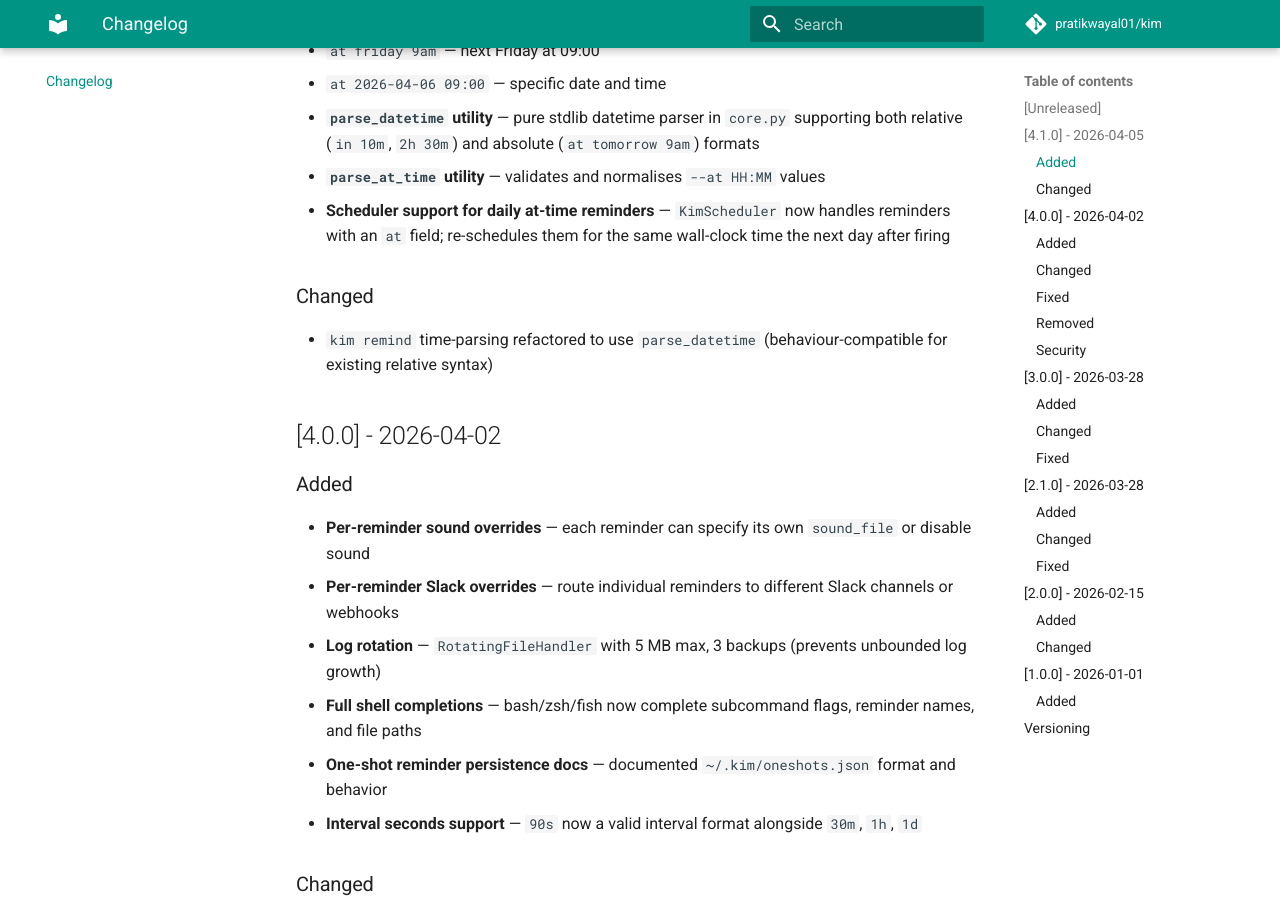
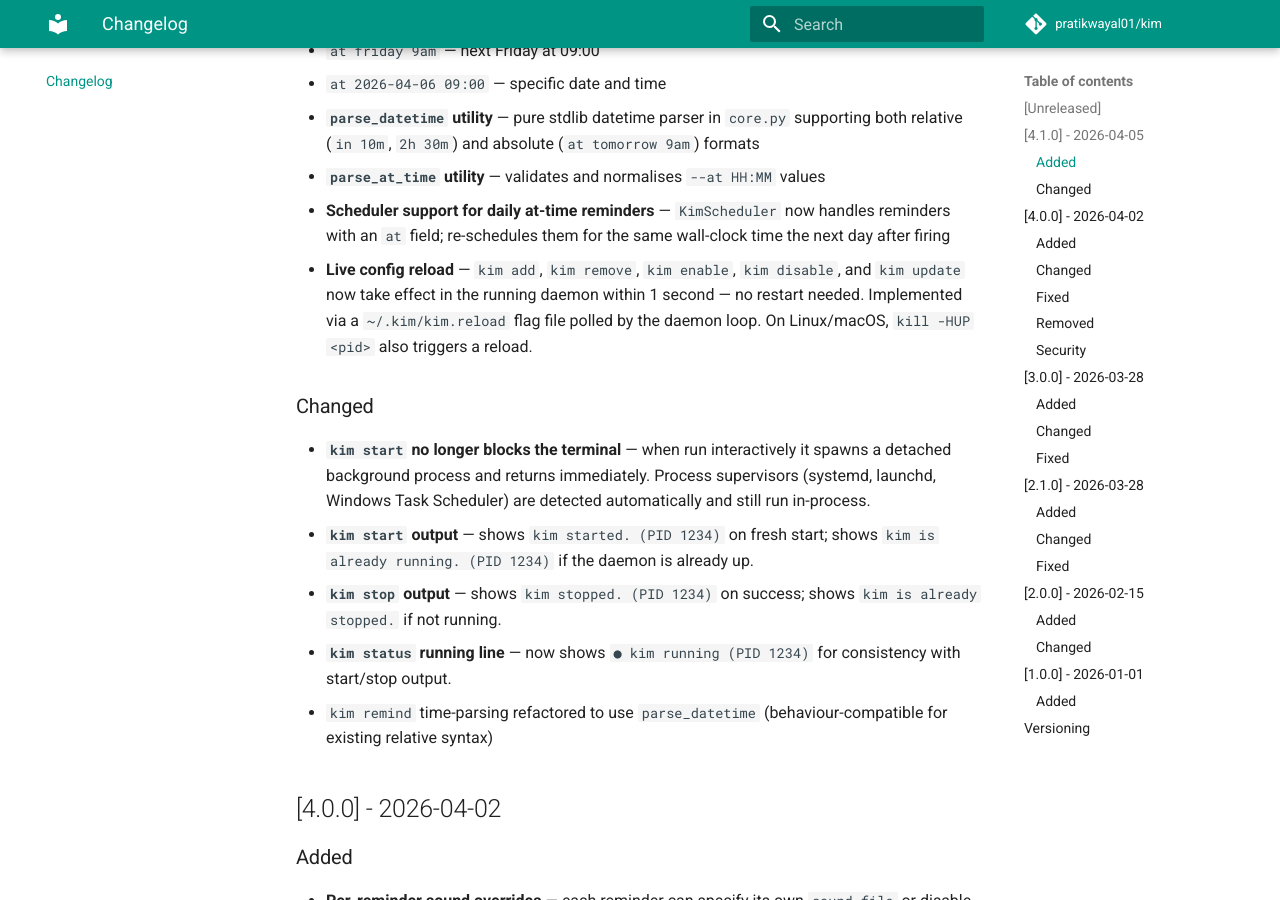
Before and after one commit to pratikwayal01/kim, an MkDocs documentation site: the page built from docs/changelog.md, in a window 1280 px wide and 900 px high, scrolled down 773 px. Built offline with MkDocs 1.6.1 and Material for MkDocs 9.7.7, drawn with Linux system fonts in a browser that asks for light colours; comment, search, counter and statistics services are not loaded.

Commit message:
docs: finalize v4.1.0 changelog entries

```diff
--- a/docs/changelog.md
+++ b/docs/changelog.md
@@ -21,8 +21,13 @@ and this project adheres to [Semantic Versioning](https://semver.org/spec/v2.0.0
 - **`parse_datetime` utility** — pure stdlib datetime parser in `core.py` supporting both relative (`in 10m`, `2h 30m`) and absolute (`at tomorrow 9am`) formats
 - **`parse_at_time` utility** — validates and normalises `--at HH:MM` values
 - **Scheduler support for daily at-time reminders** — `KimScheduler` now handles reminders with an `at` field; re-schedules them for the same wall-clock time the next day after firing
+- **Live config reload** — `kim add`, `kim remove`, `kim enable`, `kim disable`, and `kim update` now take effect in the running daemon within 1 second — no restart needed. Implemented via a `~/.kim/kim.reload` flag file polled by the daemon loop. On Linux/macOS, `kill -HUP <pid>` also triggers a reload.
 
 ### Changed
+- **`kim start` no longer blocks the terminal** — when run interactively it spawns a detached background process and returns immediately. Process supervisors (systemd, launchd, Windows Task Scheduler) are detected automatically and still run in-process.
+- **`kim start` output** — shows `kim started. (PID 1234)` on fresh start; shows `kim is already running. (PID 1234)` if the daemon is already up.
+- **`kim stop` output** — shows `kim stopped. (PID 1234)` on success; shows `kim is already stopped.` if not running.
+- **`kim status` running line** — now shows `● kim running  (PID 1234)` for consistency with start/stop output.
 - `kim remind` time-parsing refactored to use `parse_datetime` (behaviour-compatible for existing relative syntax)
 
 ## [4.0.0] - 2026-04-02
```
